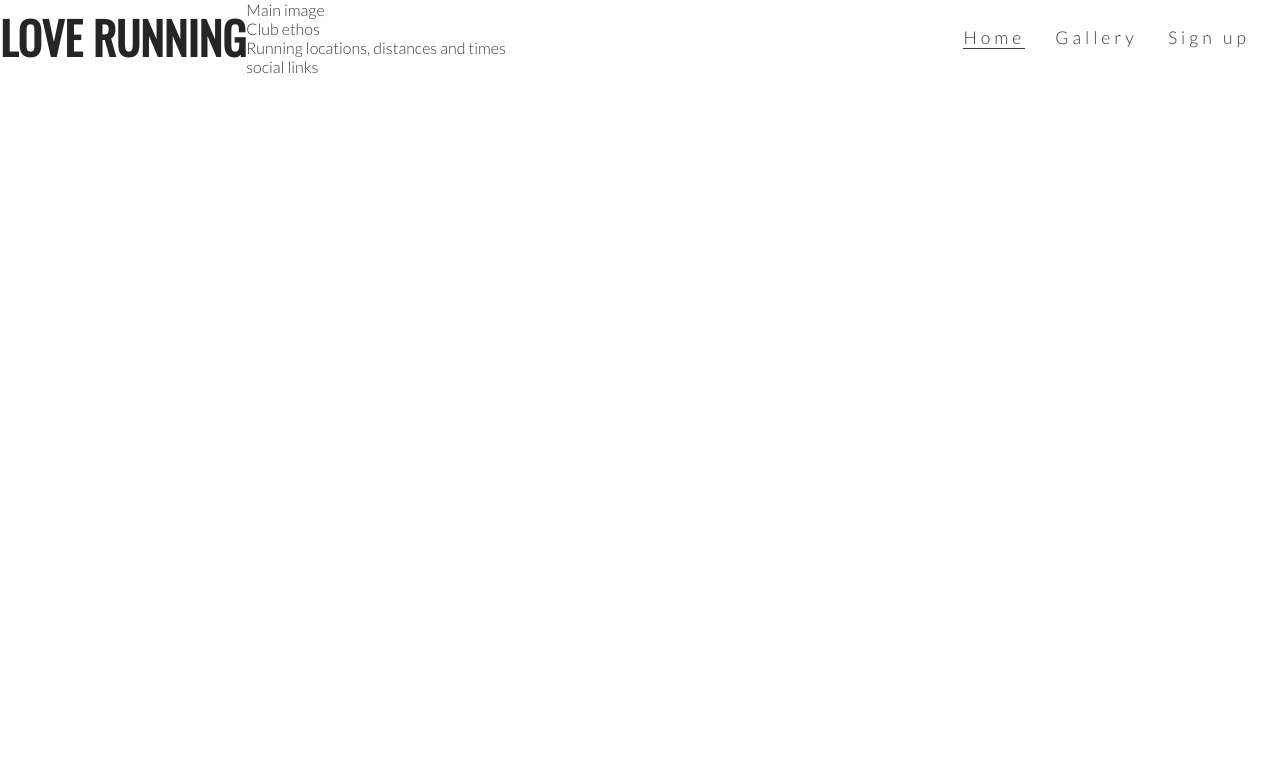
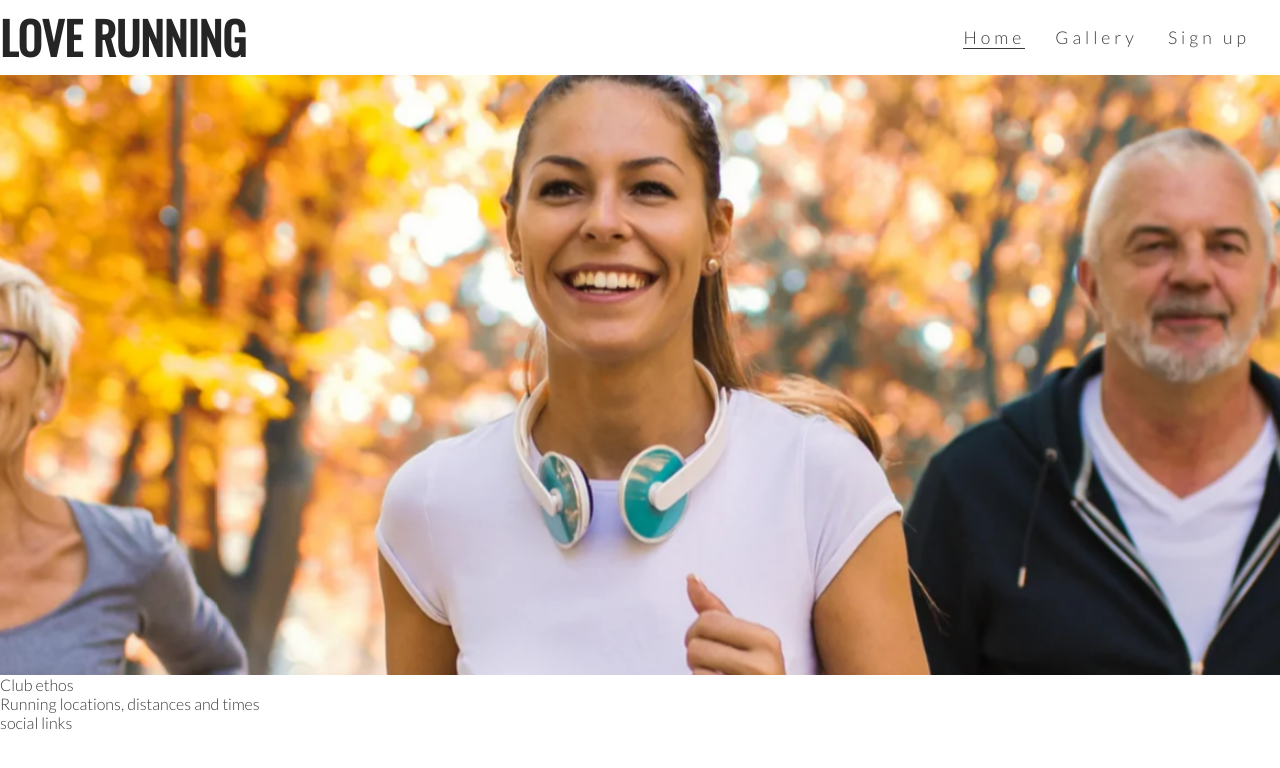
Before and after one commit to MaryAnneLee/love-running, a plain HTML site: page index.html in a window 1280 px wide. Drawn offline with nearby package versions, Linux system fonts and the light colour scheme.

Commit message:
Add hero image and animation for zoom

```diff
--- a/assets/css/style.css
+++ b/assets/css/style.css
@@ -54,3 +54,34 @@ h1, h2 {
 .active {
     border-bottom: 1px solid #3a3a3a;
 }
+
+/* hero image */
+
+#hero-outer {
+    height: 600px;
+    width: 100%;
+    overflow: hidden;
+}
+
+#hero-image {
+    height: 600px;
+    width: 100%;
+    background: url(../css/images/hero-image.webp) no-repeat center center;
+
+
+    /* animates zoom effecton loading page */
+    animation-name: hero-zoom;
+    animation-duration: 5s;
+    animation-fill-mode: forwards;
+}
+
+/* creates the level of zoom for hero image*/
+
+@keyframes hero-zoom {
+    from{
+        transform: scale(1);
+    }
+    to{
+        transform: scale(1.1);
+    }
+}
--- a/index.html
+++ b/index.html
@@ -29,8 +29,8 @@
             </ul>
         </nav>
     </header>
-    <section>
-        Main image
+    <section id="hero-outer">
+        <div id="hero-image"></div>
     </section>
     <section>
         Club ethos
```
Also changed, not shown: assets/css/images/hero-image.webp (added).
